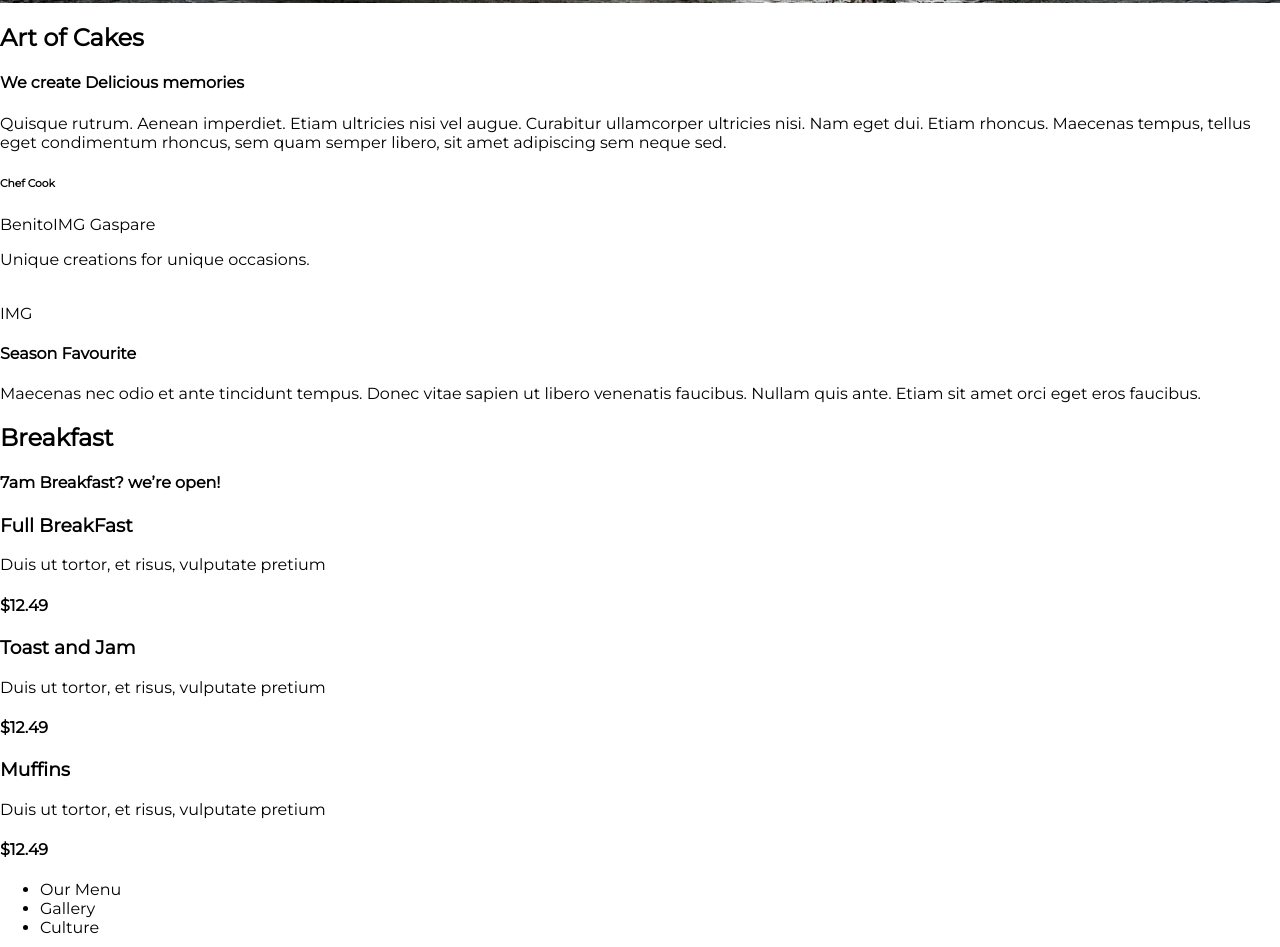
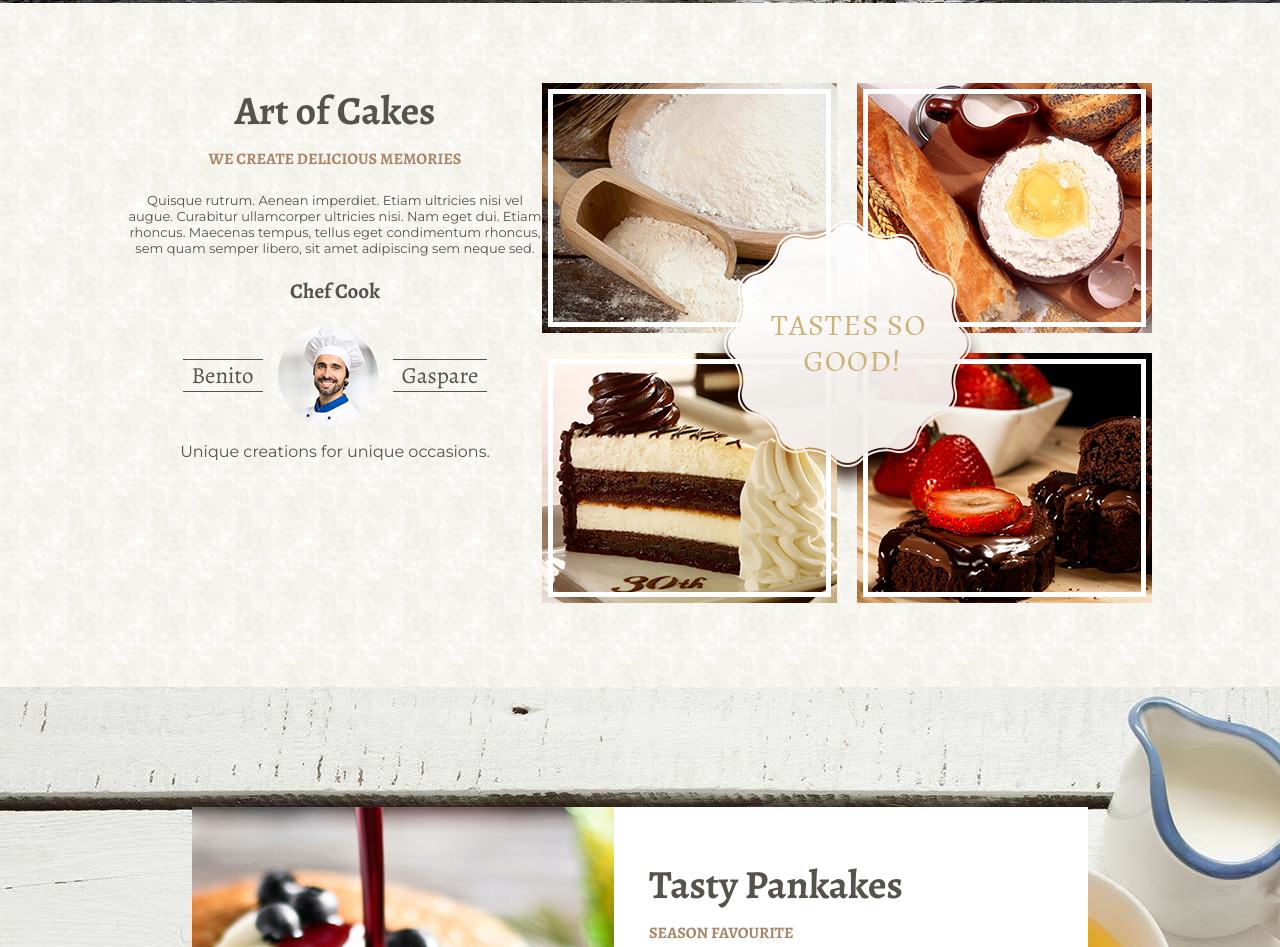
Before and after one commit to raqlo/BakeryDesign, a plain HTML site: page index.html in a window 1280 px wide. Shown: the part 770-1717 px from the top of the page. Drawn offline with nearby package versions, Linux system fonts and the light colour scheme; files whose address does not match are found by name.

Commit message:
section update menu e info

```diff
--- a/index.html
+++ b/index.html
@@ -39,36 +39,38 @@
     </div>
     </section>
     <section class="info">
-      <article>
+      <article class="centerSection">
       <div class="col1">
       <h2 class="artTitle">Art of Cakes</h2>
-      <h4 class"artSubTitle">We create Delicious memories</h4>
-      <p>
+      <h4 class="artSubTitle">We create Delicious memories</h4>
+      <p class="artParag">
         Quisque rutrum. Aenean imperdiet. Etiam ultricies nisi vel augue. Curabitur ullamcorper ultricies nisi. Nam eget dui. Etiam rhoncus. Maecenas tempus, tellus eget condimentum rhoncus, sem quam semper libero, sit amet adipiscing sem neque sed.
       </p>
       <div class="chef">
-        <h6>
+        <h3>
           Chef Cook
-        </h6>
-        <span>Benito</span><img src="" alt="" />IMG <span>Gaspare</span>
+        </h3>
+        <div id="chefcito">
+
+        <span>Benito</span><img src="images/chef.png" alt="" /><span>Gaspare</span>
+      </div>
         <p class="quote">
           Unique creations for unique occasions.
         </p>
       </div>
     </div>
     <div class="col2">
-      <img src="" alt="" />
+      <img src="images/rightcontent.png" alt="" />
     </div>
       </article>
     </section>
     <section class="recipe">
-      <article class="">
-        <img src="" alt="" />IMG
-        <div>
-
-        <h2 class="artTitle"></h2>
+      <article class="centerSection">
+        <img src="images/leftcontent.png" alt="" />
+        <div class="textArticle">
+        <h2 class="artTitle">Tasty Pankakes</h2>
         <h4 class="artSubTitle">Season Favourite</h4>
-        <p>
+        <p class="artParag">
           Maecenas nec odio et ante tincidunt tempus. Donec vitae sapien ut libero venenatis faucibus. Nullam quis ante. Etiam sit amet orci eget eros faucibus.
         </p>
         <div class="galeria">
--- a/style.css
+++ b/style.css
@@ -3,6 +3,7 @@
 body {
   font-family: 'Montserrat', sans-serif;
   margin: 0;
+  color: rgb(86, 83, 76);
 }
 
 header {
@@ -13,6 +14,7 @@ header {
   background-color: rgba(86, 83, 76, 0.5);
 }
 
+/*header*/
 .centerSection {
   width: 80%;
   margin: 0 auto;
@@ -28,6 +30,7 @@ header {
   display: inline;
 }
 
+/*navigation menu */
 .mainMenu {
   display: inline;
   padding: 0;
@@ -69,7 +72,10 @@ header {
   margin: 5px;
   cursor: pointer;
 }
+/* navigation menu end*/
+/*header*/
 
+/*cover*/
 .content {
   text-align: center;
   display: flex;
@@ -106,3 +112,86 @@ header {
   letter-spacing: 3px;
   cursor: pointer;
 }
+/*cover*/
+
+/*info begin */
+.info {
+  background-image: url(images/patternbg.jpg);
+}
+
+.info article {
+  display: flex;
+  padding: 80px 0;
+  text-align: center;
+}
+
+.artTitle {
+  margin-top: 0;
+  font-family: 'Alegreya';
+  font-size: 40px;
+  margin-bottom: 10px;
+}
+
+.artSubTitle {
+  font-family: 'Alegreya';
+  color: rgb(170, 134, 104);
+  text-transform: uppercase;
+  margin-top: 0;
+}
+
+.artParag {
+  font-size: small;
+}
+
+.col1 {
+
+}
+
+.chef h3 {
+  font-family: 'Alegreya';
+  font-size: 21px;
+}
+
+#chefcito{
+  display: flex;
+  align-items: center;
+  justify-content: center;
+}
+
+#chefcito span {
+  font-family: "Alegreya";
+  font-size: 23px;
+  border-top: 1px solid;
+  border-bottom: 1px solid;
+  padding: 0 9px;
+}
+
+#chefcito img {
+  margin: 0 15px;
+}
+/* section info end*/
+
+/*section recipe begin */
+
+.recipe {
+  background-image: url(images/fondo3.jpg);
+}
+
+.recipe article {
+  display: flex;
+  padding: 120px 0;
+  width: 70% !important /*consciente que no es buena practica */
+}
+
+.textArticle {
+  background-color: white;
+  padding: 50px 35px;
+}
+
+/*section recipe end */
+
+/*section serveMenu begins */
+
+
+
+/*section serveMenu begins */
```
